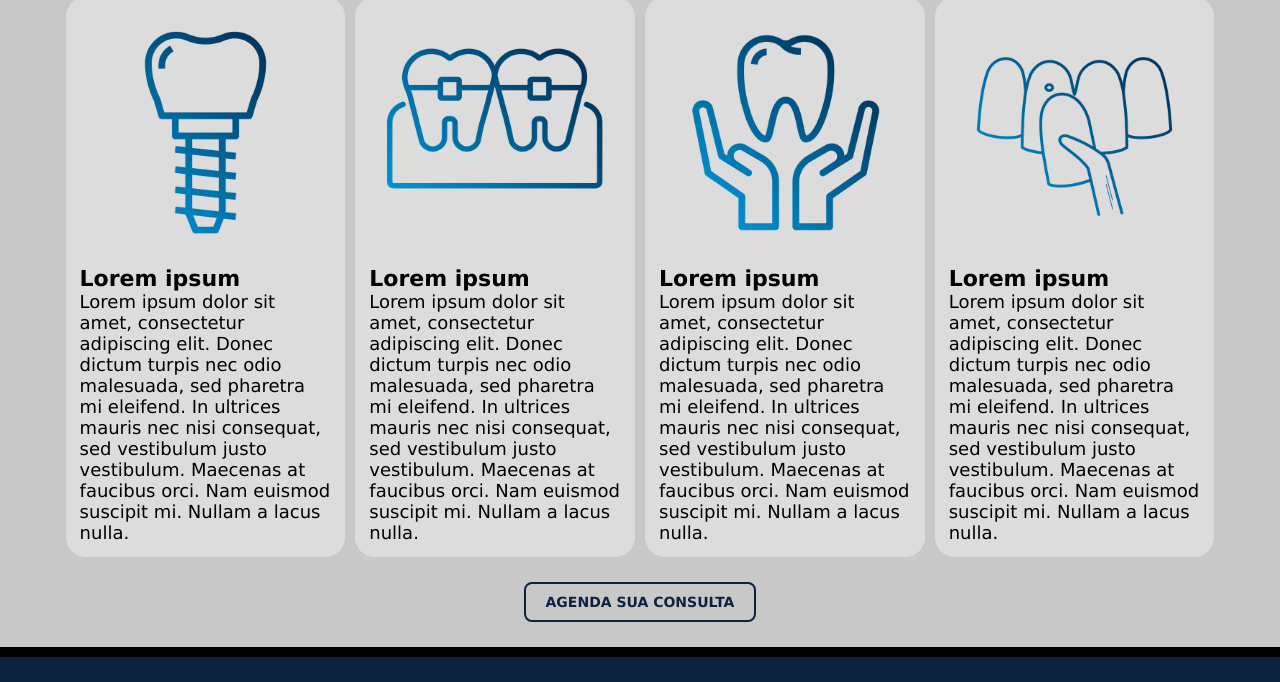
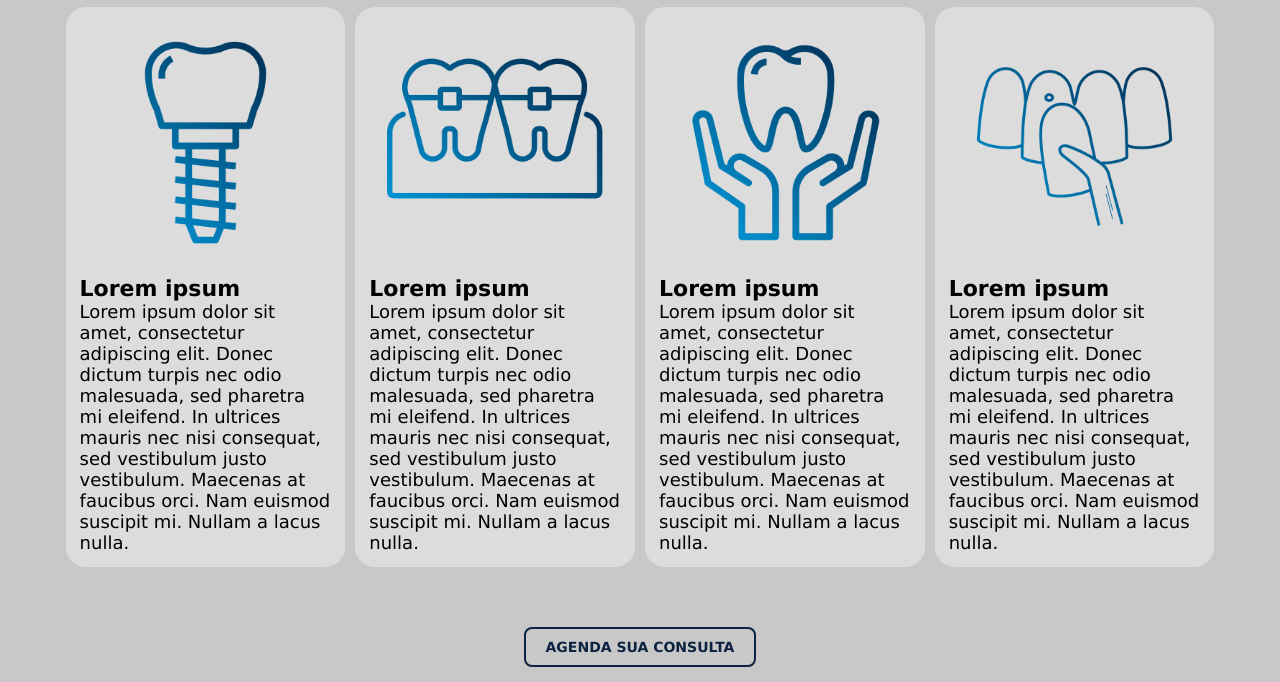
Before and after one commit to Pedro-Spindola/bia-odonto, a plain HTML site: page index.html in a window 1280 px wide. Shown: the part 2110-2792 px from the top of the page. Drawn offline with Linux system fonts and the light colour scheme.

Commit message:
Update - correção

```diff
--- a/style.css
+++ b/style.css
@@ -211,7 +211,7 @@ section.sobre_mim
     display: flex;
     width: 100%;
     /*border: 2px solid yellow;*/
-    background-color: rgb(255, 255, 255);
+    background-color: rgb(220, 220, 220);
     border-radius: 20px;
     padding: 25px;
 }
@@ -328,8 +328,8 @@ section.sobre_mim
 }
 .contato_box > .btn1
 {
-    margin-top: auto;
-    margin: 25px auto;
+    margin: auto;
+    margin-top: 60px;
 }
 section.servicos
 {
@@ -381,6 +381,11 @@ section.servicos
 {
     font-size: 18px;
     font-weight: normal;
+}
+section.servicos > .center > .contato_box > .btn1
+{
+    margin-top: none;
+    margin: 60px auto;
 }
 /*-----------SECTION-----------*/
 section.conclusao
```
